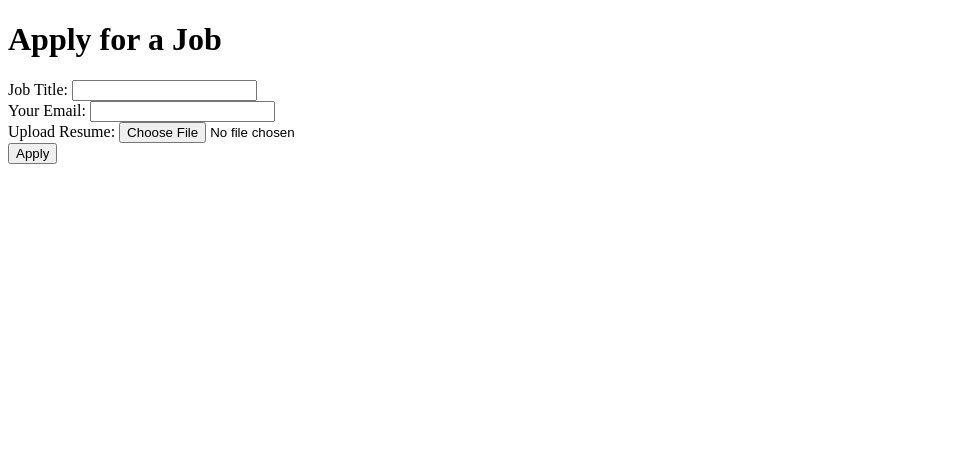
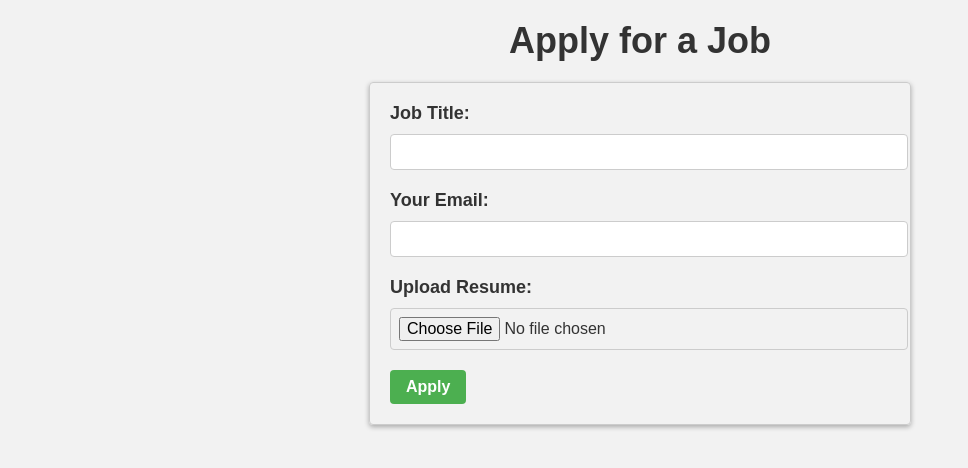
Before and after one commit to KisaaBatool05/WebEngineering_Assignment2, a website: page applyJob.html in a window 1280 px wide. Shown: the whole page, without its empty margins (0-968 px from the left). Drawn offline with Linux system fonts and the light colour scheme.

Commit message:
second commit

```diff
--- a/applyJob.css
+++ b/applyJob.css
@@ -0,0 +1,58 @@
+body {
+    font-family: Arial, sans-serif;
+    background-color: #f2f2f2;
+    color: #333;
+    margin: 0;
+    padding: 0;
+}
+
+h1 {
+    font-size: 36px;
+    font-weight: bold;
+    margin-top: 20px;
+    margin-bottom: 20px;
+    text-align: center;
+}
+
+form {
+    max-width: 500px;
+    margin: 0 auto;
+    padding: 20px;
+    border: 1px solid #ccc;
+    border-radius: 4px;
+    box-shadow: 0 2px 5px rgba(0, 0, 0, 0.3);
+}
+
+label {
+    display: block;
+    font-size: 18px;
+    font-weight: bold;
+    margin-bottom: 10px;
+}
+
+input[type="text"],
+input[type="email"],
+input[type="file"] {
+    font-size: 16px;
+    padding: 8px;
+    border-radius: 4px;
+    border: 1px solid #ccc;
+    width: 100%;
+    margin-bottom: 20px;
+}
+
+button[type="submit"] {
+    font-size: 16px;
+    font-weight: bold;
+    padding: 8px 16px;
+    border-radius: 4px;
+    border: none;
+    background-color: #4caf50;
+    color: #fff;
+    cursor: pointer;
+    transition: background-color 0.3s ease-in-out;
+}
+
+button[type="submit"]:hover {
+    background-color: #388e3c;
+}
--- a/applyJob.html
+++ b/applyJob.html
@@ -4,12 +4,12 @@
     <meta charset="UTF-8">
     <meta name="viewport" content="width=device-width, initial-scale=1.0">
     <title>Apply for a Job</title>
-    <link rel="stylesheet" href="styles.css">
+    <link rel="stylesheet" href="applyJob.css">
     <script src="applyJob.js" defer></script>
 </head>
 <body>
     <h1>Apply for a Job</h1>
-    <form id=""applyJob>
+    <form id="applyJob">
         <label for="job-title">Job Title:</label>
         <input type="text" id="job-title" required>
         <br>
```
